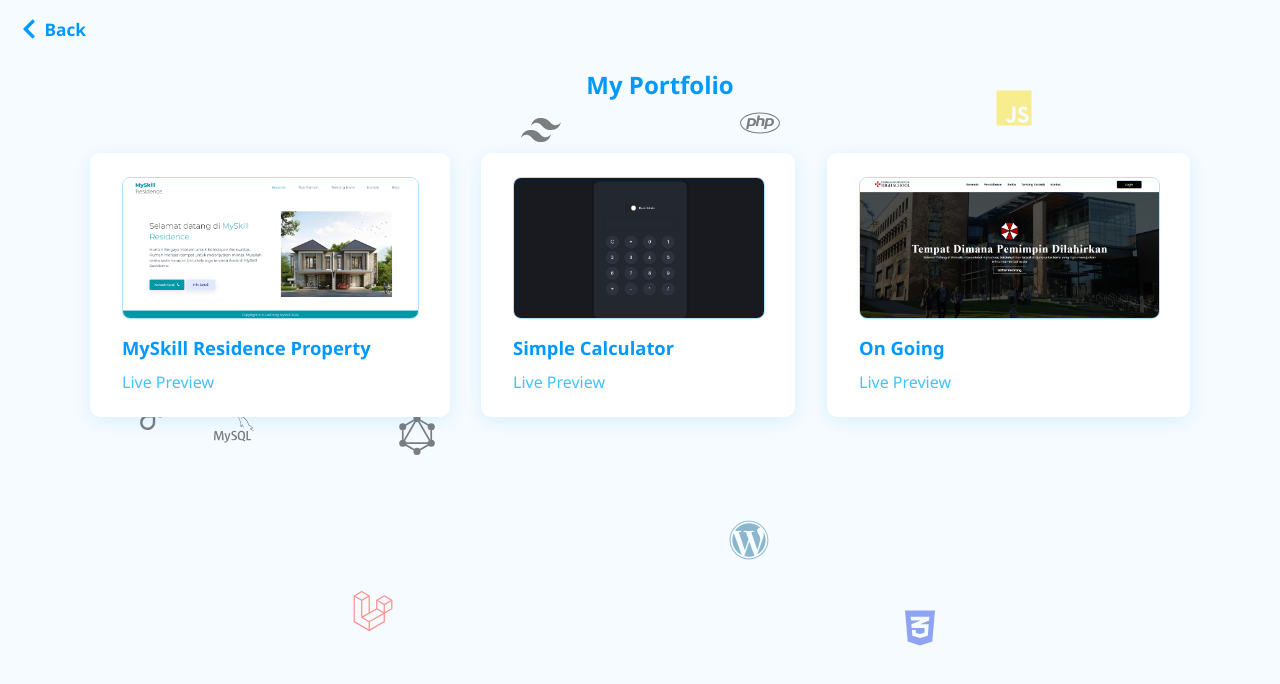
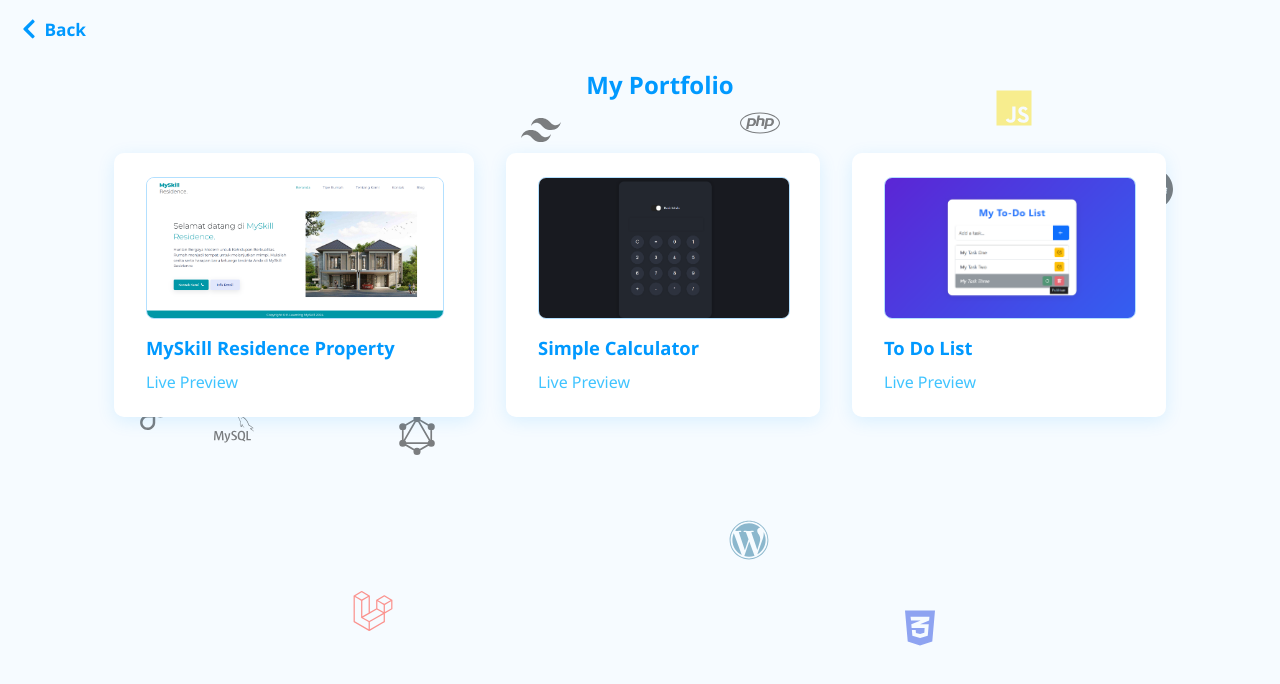
Before and after one commit to Rivkchao/myportfolio, a React (Create React App) app: page /portfolio in a window 1280 px wide. Shown: the top 684 px of the page. Built offline with nearby package versions, Linux system fonts and the light colour scheme.

Commit message:
Portofolio add

```diff
--- a/src/pages/Portfolio.js
+++ b/src/pages/Portfolio.js
@@ -19,8 +19,8 @@ const projects = [
     image: project2,
   },
   {
-    title: "On Going",
-    url: "https://www.rivkyps.my.id",
+    title: "To Do List",
+    url: "https://todolist.rivkyps.my.id",
     image: project3,
   },
 ];
```
Also changed, not shown: src/assets/Project3.png.
